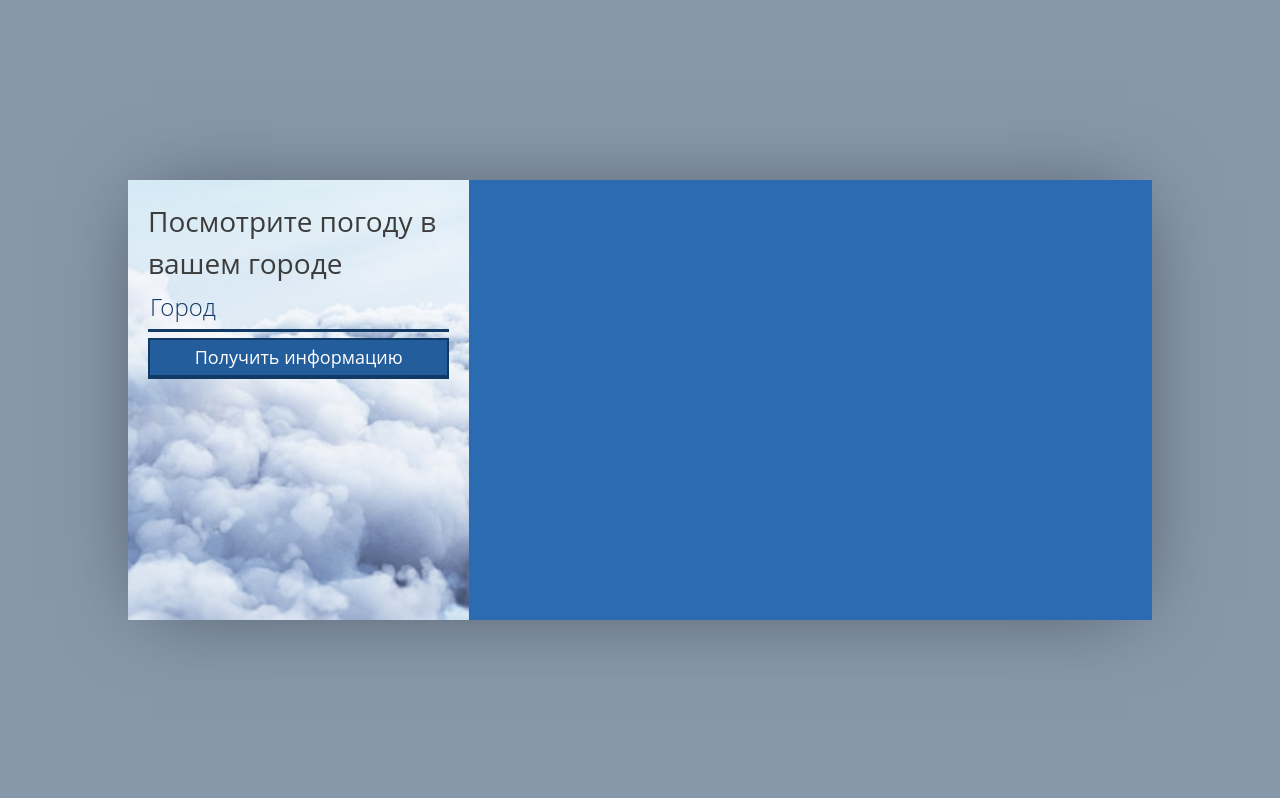
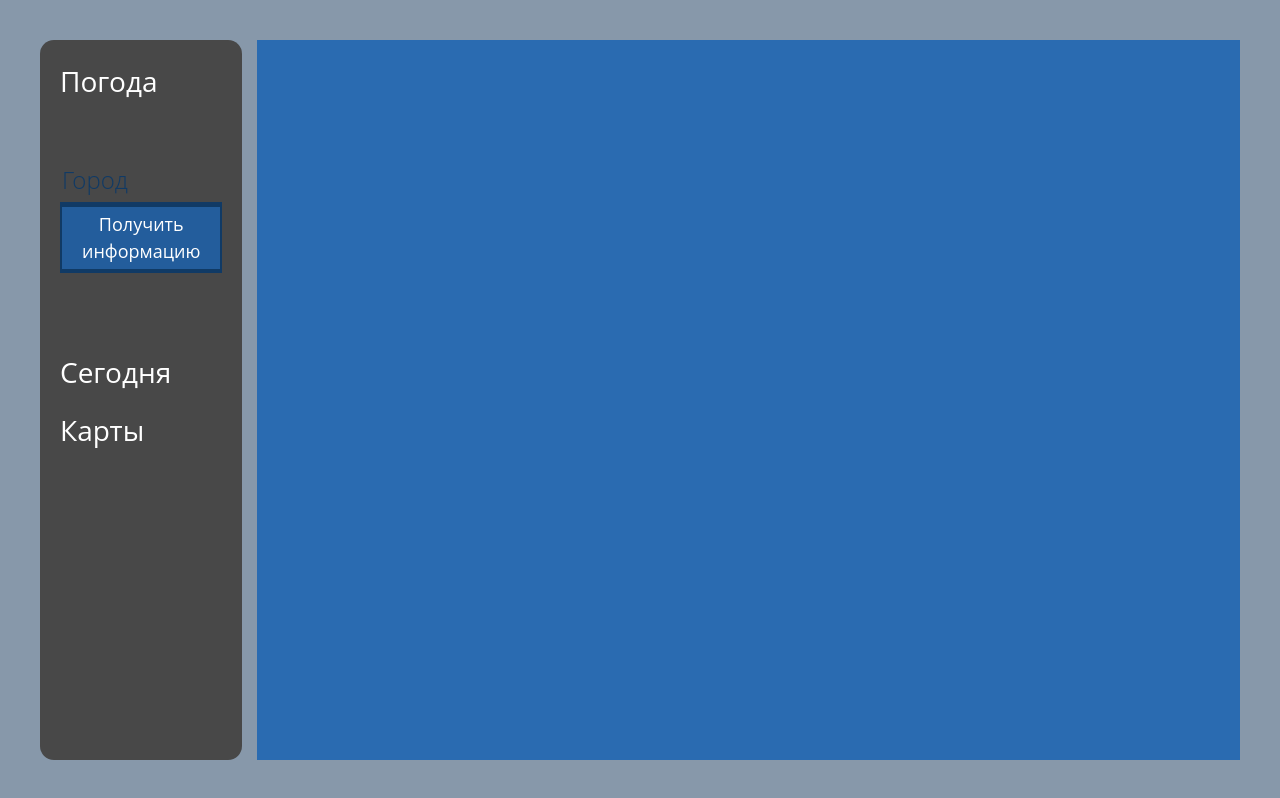
Before and after one commit to Shevja/temperatureDisplay, a React (Create React App) app: page / in a window 1280 px wide. Built offline with nearby package versions, Linux system fonts and the light colour scheme.

Commit message:
redesign app with display:grid grid

```diff
--- a/src/components/assets/body.css
+++ b/src/components/assets/body.css
@@ -1,18 +1,17 @@
 .wrapper {
-    display: flex;
-    justify-content: center;
+    display: grid;
+    grid-template-columns: 1fr 5fr;
+    column-gap: 15px;
     align-items: center;
     height: 100vh;
     font-family: "Open Sans", serif;
+    padding: 40px;
 
-    background-color:rgb(135, 152, 170);
+    background-color: rgb(135, 152, 170);
 }
 
 .main {
     display: flex;
     height: 55vh;
-    width: 80%;
-    margin: 0 auto;
-
-    box-shadow: 0px 2px 80px -20px rgba(0,0,0,0.5);
+    width: 90%;
 }
--- a/src/components/assets/info.css
+++ b/src/components/assets/info.css
@@ -1,10 +1,12 @@
 .info-container {
-    height: 55vh;
+    display: grid;
+    grid-template-rows: 1fr 2fr 4fr;
     padding: 20px;
-    background: url("img/weather.jpg") center center no-repeat;
-    background-size: cover;
+    height: 90vh;
 
-    color: rgb(60, 60, 60);
+    color: white;
+    border-radius: 14px;
+    background-color: #484848;
     font-size: 28px;
 }
 
--- a/src/components/assets/weather.css
+++ b/src/components/assets/weather.css
@@ -1,15 +1,20 @@
 .weather-container {
-    display: flex;
-    flex-direction: column;
+    height: 90vh;
     color: #fff;
-
     background-color: #2a6bb1;
 }
 
+.weather-info {
+    display: grid;
+    grid-template-columns: 2fr 1fr;
+    grid-template-rows: 0fr 1fr;
+    grid-gap: 15px;
+    height: 90vh;
+}
+
 .info-card {
-    min-height: 140px;
-    height: min-content;
     background: #3a3a3a;
+    border-radius: 14px;
 }
 
 .info-card:nth-of-type(3n) {
@@ -21,19 +26,12 @@
 }
 
 .main-info {
-    padding: 12px;
     display: flex;
     justify-content: space-evenly;
     align-items: center;
     width: 100%;
-    border-radius: 1px;
-}
-
-.main-info:last-child {
-    display: flex;
-    flex-direction: column;
-    width: 50%;
-    font-size: 20px;
+    height: 35vh;
+    padding: 12px;
 }
 
 .main-info p {
@@ -47,26 +45,30 @@
     align-items: center;
 }
 
-.optional-info {
-    display: flex;
+.optional-info-right {
+    display: grid;
+    grid-template-columns: 1fr 1fr;
+    grid-gap: 15px;
+
     font-size: 26px;
-    margin-top: 4px;
+    overflow: hidden;
+}
 
-    /* column-count: auto;
-    column-gap: 4px; */
+.optional-info-left {
+    display: grid;
+    grid-gap: 15px;
+    grid-column-start: 2;
+    grid-row-start: 2;
+    grid-row-end: end;
 
-    display: grid;
-    grid-gap: 4px;
+    font-size: 26px;
     overflow: hidden;
-    grid-auto-flow: dense;
-    grid-template-columns: repeat(auto-fit, minmax(246px, 1fr));
 }
 
 .optional-info-content {
     display: flex;
     width: max-content;
     height: 67px;
-    border-radius: 1px;
     padding: 14px;
     align-items: center;
 }
--- a/src/components/body.jsx
+++ b/src/components/body.jsx
@@ -1,7 +1,7 @@
 import React, { Component } from "react";
 import Form from './elements/form'
 import Weather from './elements/weather'
-import Info from './elements/info'
+import Selector from './elements/selector'
 import './assets/body.css'
 import './assets/info.css'
 import './assets/weather.css'
@@ -103,14 +103,13 @@ class Body extends Component {
     render() {
         return (
             <div className="wrapper">
-                <div className="main">
-                    <div className="col-sm-4 info-container">
-                        <Info />
-                        <Form weatherMethod={this.getWeatherInfoByCity} />
-                    </div>
-                    <div className="col-sm-8 weather-container">
-                        <Weather weather={this.state} />
-                    </div>
+                <div className="info-container">
+                    <p>Погода</p>
+                    <Form weatherMethod={this.getWeatherInfoByCity} />
+                    <Selector />
+                </div>
+                <div className="weather-container">
+                    <Weather weather={this.state} />
                 </div>
             </div>
         );
--- a/src/components/elements/info.jsx
+++ /dev/null
@@ -1,9 +0,0 @@
-import React from "react";
-
-const Info = () => (
-    <div>
-        Посмотрите погоду в вашем городе
-    </div>
-)
-
-export default Info;
--- /dev/null
+++ b/src/components/elements/selector.jsx
@@ -0,0 +1,10 @@
+import React from "react";
+
+const Selector = () => (
+    <div>
+        <p>Сегодня</p>
+        <p>Карты</p>
+    </div>
+)
+
+export default Selector;
--- a/src/components/elements/weather.jsx
+++ b/src/components/elements/weather.jsx
@@ -10,48 +10,34 @@ const Weather = props => {
     return (
         <div>
             {props.weather.city &&
-                <div className="weather-container">
-                    <div className="main-info-container">
+                <div className="weather-info">
                     <div className="main-info info-card">
+                        <div>
+                            <p>
+                                {props.weather.city}
+                            </p>
+                            <p>
+                                {props.weather.weatherInfo[0].date}
+                            </p>
+                        </div>
+                        <WeatherEventIcon weatherEvent={props.weather.weatherInfo[0].phenomen} />
                         <p style={{ fontSize: '72px' }}>
-                                {props.weather.weatherInfo[0].temperature.curr}°
+                            {props.weather.weatherInfo[0].temperature.curr}°C
                         </p>
-                            <WeatherEventIcon weatherEvent={props.weather.weatherInfo[0].phenomen} />
                     </div>
                     <div className="main-info info-card">
                         <p>Ощущается: {props.weather.weatherInfo[0].temperature.feels}°</p>
                         <p>Макс.: {props.weather.weatherInfo[0].temperature.max}°</p>
                         <p>Мин.: {props.weather.weatherInfo[0].temperature.min}°</p>
                     </div>
-                    </div>
-                    <div className="optional-info">
+                    <div className="optional-info-right">
                         <div className="info-card">
                             <div className="optional-info-content">
-                                <WeatherPararmeterIcon weatherParameter='sunrise' />
-                                <p>{props.weather.weatherInfo[0].sun.rise}</p>
-                            </div>
-                            <div className="optional-info-content">
-                                <WeatherPararmeterIcon weatherParameter='sunset' />
-                                <p>{props.weather.weatherInfo[0].sun.set}</p>
-                            </div>
-                        </div>
-                        <div className="info-card">
-                            <div className="optional-info-content">
-                                <WeatherPararmeterIcon weatherParameter='pressure' />
-                                <p>{props.weather.weatherInfo[0].pressure} ГПа</p>
-                            </div>
-                            <div className="optional-info-content">
-                                <WeatherPararmeterIcon weatherParameter='humidity' />
-                                <p>{props.weather.weatherInfo[0].humidity}%</p>
-                            </div>
-                        </div>
-                        <div className="info-card">
-                            <div className="optional-info-content">
-                                <WeatherPararmeterIcon weatherParameter='windSpeed'/>
+                                <WeatherPararmeterIcon weatherParameter='windSpeed' />
                                 <p>{props.weather.weatherInfo[0].wind.speed} м/c ({props.weather.weatherInfo[0].wind.gust} м/c)</p>
                             </div>
                             <div className="optional-info-content">
-                                <WeatherPararmeterIcon weatherParameter='windDir'/>
+                                <WeatherPararmeterIcon weatherParameter='windDir' />
                                 <p>{props.weather.weatherInfo[0].wind.direction}</p>
                             </div>
                         </div>
@@ -65,15 +51,53 @@ const Weather = props => {
                                 <p>{props.weather.weatherInfo[0].uv}</p>
                             </div>
                         </div>
+                        <div>
+                            Заглушка: выбор дня для прогноза
+                        </div>
+                    </div>
+                    <div className="optional-info-left">
+                        <div className="info-card">
+                            <div className="optional-info-content">
+                                <WeatherPararmeterIcon weatherParameter='sunrise' />
+                                <p>{props.weather.weatherInfo[0].sun.rise}</p>
+                            </div>
+                        </div>
+                        <div className="info-card">
+                            <div className="optional-info-content">
+                                <WeatherPararmeterIcon weatherParameter='sunset' />
+                                <p>{props.weather.weatherInfo[0].sun.set}</p>
+                            </div>
+                        </div>
+                        <div className="info-card">
+                            <div className="optional-info-content">
+                                <WeatherPararmeterIcon weatherParameter='pressure' />
+                                <p>{props.weather.weatherInfo[0].pressure} ГПа</p>
+                            </div>
+                        </div>
+                        <div className="info-card">
+                            <div className="optional-info-content">
+                                <WeatherPararmeterIcon weatherParameter='humidity' />
+                                <p>{props.weather.weatherInfo[0].humidity}%</p>
+                            </div>
+                        </div>
                         <div className="info-card">
                             <div className="optional-info-content">
                                 <WeatherPararmeterIcon weatherParameter='cloud' />
                                 <p>{props.weather.weatherInfo[0].clouds}%</p>
                             </div>
                         </div>
+                        <div className="info-card">
+                            <div className="optional-info-content">
+                                <WeatherPararmeterIcon weatherParameter='cloud' />
+                                <p>{props.weather.weatherInfo[0].clouds}%</p>
                             </div>
-                    <div>
-                        Заглушка: выбор дня для прогноза
+                        </div>
+                        <div className="info-card">
+                            <div className="optional-info-content">
+                                <WeatherPararmeterIcon weatherParameter='cloud' />
+                                <p>{props.weather.weatherInfo[0].clouds}%</p>
+                            </div>
+                        </div>
                     </div>
                 </div>
             }
```
Also changed, not shown: src/App.css (+2 -9 lines), src/components/assets/img/clear.jpg (added). Lines whose indentation alone changed are shown as unchanged.
